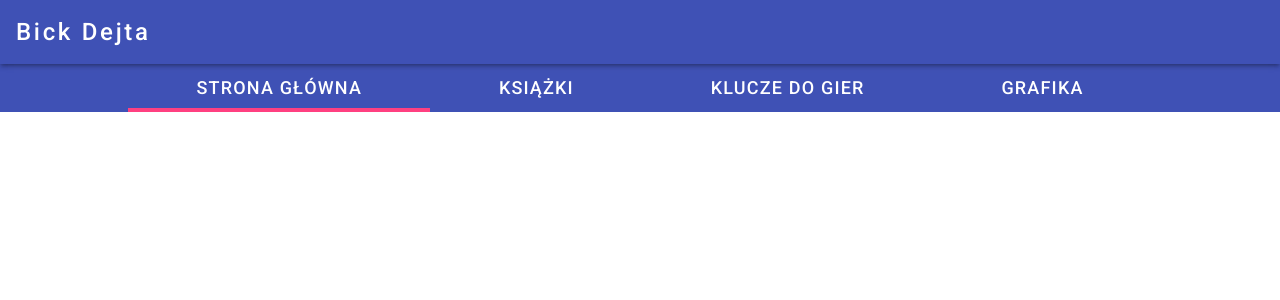
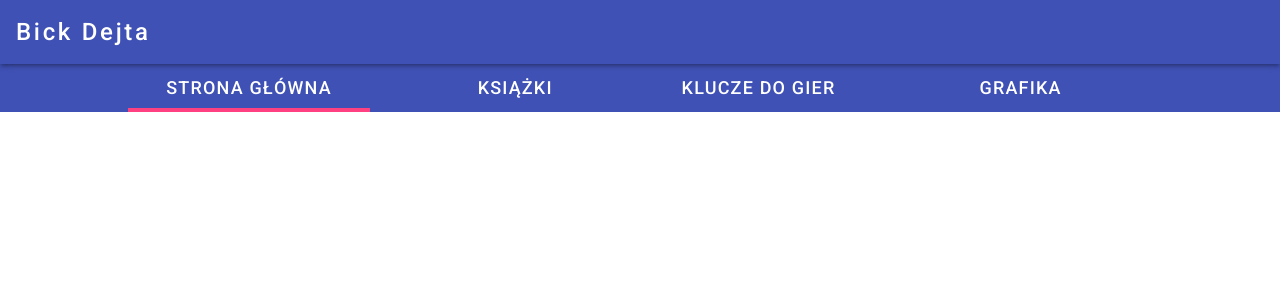
Before and after one commit to Kkwolek98/bick-dejta-APP, an Angular app: page / in a window 1280 px wide. Shown: the top 300 px of the page. Built offline with nearby package versions, Linux system fonts and the light colour scheme.

Commit message:
added mat ripple to bottom-toolbar menu items

```diff
--- a/src/app/app.component.html
+++ b/src/app/app.component.html
@@ -4,10 +4,10 @@
   </mat-toolbar-row>
 
   <mat-toolbar-row class="bottom-row">
-    <div class="bottom-row-item active">Strona główna</div>
-    <div class="bottom-row-item">Książki</div>
-    <div class="bottom-row-item">Klucze do gier</div>
-    <div class="bottom-row-item">Grafika</div>
+    <div matRipple class="bottom-row-item active"><span>Strona główna</span></div>
+    <div matRipple class="bottom-row-item"><span>Książki</span></div>
+    <div matRipple class="bottom-row-item"><span>Klucze do gier</span></div>
+    <div matRipple class="bottom-row-item"><span>Grafika</span></div>
   </mat-toolbar-row>
 </mat-toolbar>
 <div class="main-container">
--- a/src/app/app.component.scss
+++ b/src/app/app.component.scss
@@ -25,6 +25,8 @@ $bottom-row-height: 48px;
     line-height: $bottom-row-height;
     font-size: 18px;
     letter-spacing: 1.19px;
+    width: 80%;
+    cursor: pointer;
 }
 .active {
     box-shadow: inset 0 -4px 0 $pink;
--- a/src/app/shared/material.module.ts
+++ b/src/app/shared/material.module.ts
@@ -4,6 +4,7 @@ import { MatToolbarModule } from '@angular/material/toolbar';
 import { MatCardModule } from '@angular/material/card';
 import { MatDividerModule } from '@angular/material/divider';
 import { MatInputModule } from '@angular/material/input';
+import { MatRippleModule } from '@angular/material/core';
 
 
 @NgModule({
@@ -14,12 +15,14 @@ import { MatInputModule } from '@angular/material/input';
     MatCardModule,
     MatDividerModule,
     MatInputModule,
+    MatRippleModule,
   ],
   exports: [
     MatToolbarModule,
     MatCardModule,
     MatDividerModule,
     MatInputModule,
+    MatRippleModule,
   ]
 })
 export class MaterialModule { }
```
